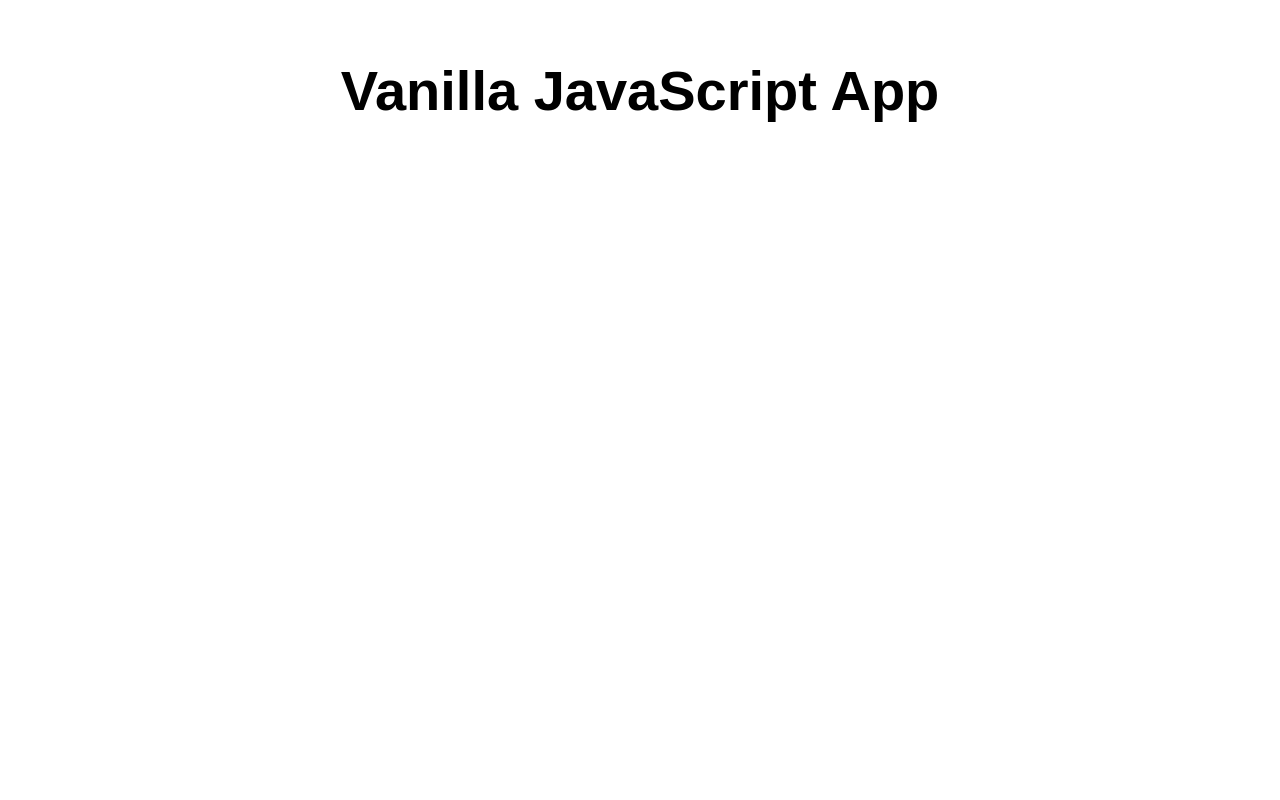
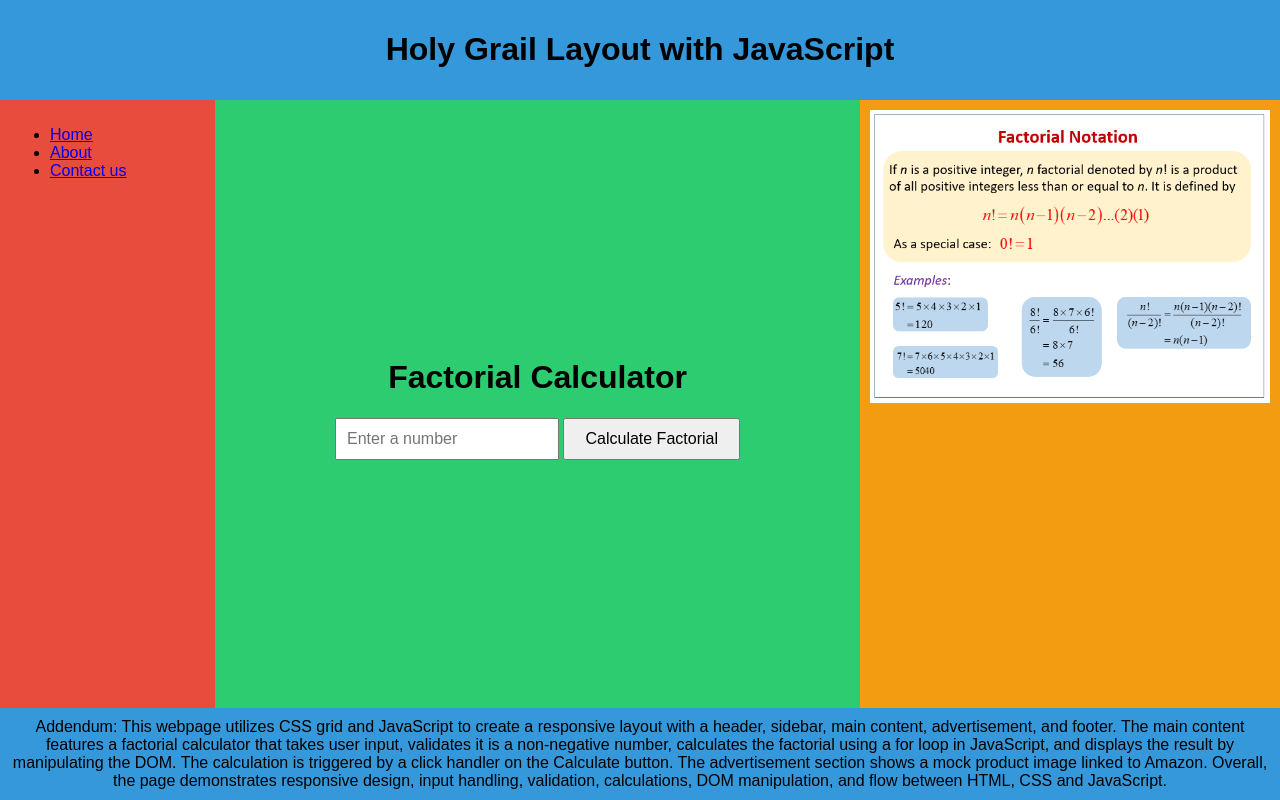
Before and after one commit to BSachin005/Lab6, a website: page src/index.html in a window 1280 px wide. Drawn offline with Linux system fonts and the light colour scheme.

Commit message:
Add files via upload

```diff
--- a/src/index.html
+++ b/src/index.html
@@ -1,17 +1,40 @@
 <!DOCTYPE html>
 <html lang="en">
-
 <head>
-  <meta charset="UTF-8">
-  <meta name="viewport" content="width=device-width, initial-scale=1.0">
-  <link rel="stylesheet" href="styles.css">
-  <title>Vanilla JavaScript App</title>
+    <meta charset="UTF-8">
+    <meta name="viewport" content="width=device-width, initial-scale=1.0">
+    <link rel="stylesheet" href="styles.css">
+    <title>Holy Grail Layout Example</title>
 </head>
-
 <body>
-  <main>
-    <h1>Vanilla JavaScript App</h1>
-  </main>
+    <header class="header">
+        <h1>Holy Grail Layout with JavaScript</h1>
+    </header>
+    <aside class="sidebar">
+        <nav>
+            <ul>
+                <li><a href="#">Home</a></li>
+                <li><a href="#">About</a></li>
+                <li><a href="#">Contact us</a></li>
+            </ul>
+        </nav>
+    </aside>
+    <main class="main">
+	<h1>Factorial Calculator</h1>
+        <div id="output" class="result"></div>
+        <div class="input-container">
+            <input type="number" id="numberInput" placeholder="Enter a number">
+            <button id="calculate">Calculate Factorial</button>
+        </div>
+    </main>
+    <section class="advertisement">
+        <a href="https://www.amazon.com" target="_blank">
+            <img src="factorial.png" alt="Advertisement">
+        </a>
+    </section>
+    <footer class="footer">
+        Addendum: This webpage utilizes CSS grid and JavaScript to create a responsive layout with a header, sidebar, main content, advertisement, and footer. The main content features a factorial calculator that takes user input, validates it is a non-negative number, calculates the factorial using a for loop in JavaScript, and displays the result by manipulating the DOM. The calculation is triggered by a click handler on the Calculate button. The advertisement section shows a mock product image linked to Amazon. Overall, the page demonstrates responsive design, input handling, validation, calculations, DOM manipulation, and flow between HTML, CSS and JavaScript.
+    </footer>
+    <script src="script.js"></script>
 </body>
-
 </html>
--- /dev/null
+++ b/src/script.js
@@ -0,0 +1,15 @@
+document.getElementById('calculate').addEventListener('click', function() {
+    var numberInput = document.getElementById('numberInput');
+    var outputDiv = document.getElementById('output');
+    var number = parseInt(numberInput.value);
+
+    if (!isNaN(number) && number >= 0) {
+        var factorial = 1;
+        for (var i = 1; i <= number; i++) {
+            factorial *= i;
+        }
+        outputDiv.innerHTML = 'Factorial of ' + number + ' is: ' + factorial;
+    } else {
+        outputDiv.innerHTML = 'Please enter a non-negative number.';
+    }
+});
--- a/src/styles.css
+++ b/src/styles.css
@@ -1,21 +1,74 @@
-* {
-  font-family: Arial, Helvetica, sans-serif;
+body {
+    display: grid;
+    grid-template-columns: 1fr 3fr 1fr;
+    grid-template-rows: auto 1fr auto;
+    grid-template-areas:
+        "header header header"
+        "sidebar main advertisement"
+        "footer footer footer";
+    min-height: 100vh;
+    margin: 0;
+    font-family: Arial, sans-serif;
 }
 
-html, body {
-  margin: 0;
-  border: 0;
-  padding: 0;
-  background-color: #fff;
+.header {
+    grid-area: header;
+    text-align: center;
+    background-color: #3498db;
+    padding: 10px;
 }
 
-main {
-  margin: auto;
-  width: 50%;
-  padding: 20px;
+aside.sidebar {
+    grid-area: sidebar;
+    background-color: #e74c3c;
+    padding: 10px;
 }
 
-main > h1 {
-  text-align: center;
-  font-size: 3.5em;
+.main {
+    grid-area: main;
+    display: flex;
+    flex-direction: column;
+    align-items: center;
+    justify-content: center;
+    padding: 10px;
+    background-color: #2ecc71;
 }
+
+.input-container {
+    margin-bottom: 10px;
+}
+
+#numberInput {
+    padding: 10px;
+    font-size: 16px;
+    width: 200px;
+}
+
+#calculate {
+    padding: 10px 20px;
+    font-size: 16px;
+}
+
+.result {
+    font-size: 48px;
+    font-weight: bold;
+    color: #fff;
+}
+
+.advertisement {
+    grid-area: advertisement;
+    text-align: center;
+    padding: 10px;
+    background-color: #f39c12;
+}
+
+.footer {
+    grid-area: footer;
+    text-align: center;
+    background-color: #3498db;
+    padding: 10px;
+}
+
+.advertisement img {
+    width: 400px;
+}
```
Also changed, not shown: src/advertisement.jpg (added), src/factorial.png (added).
